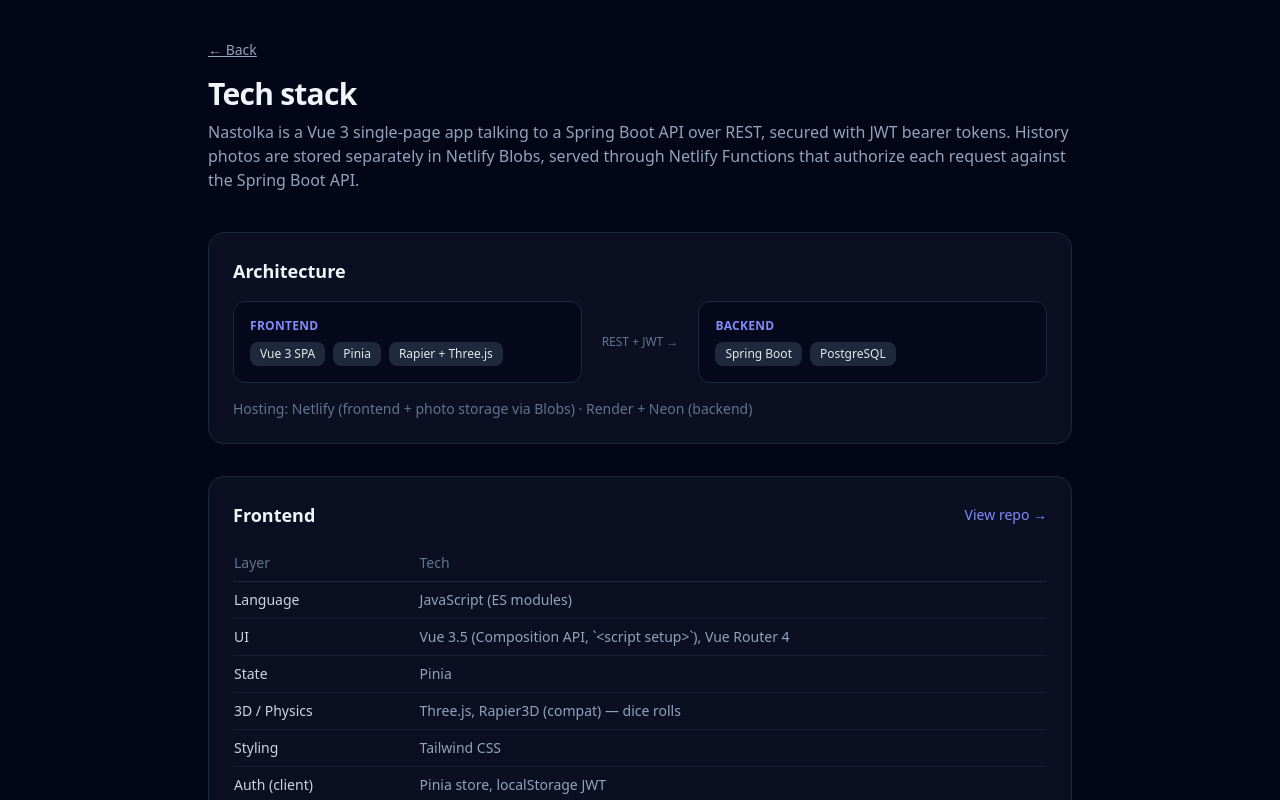
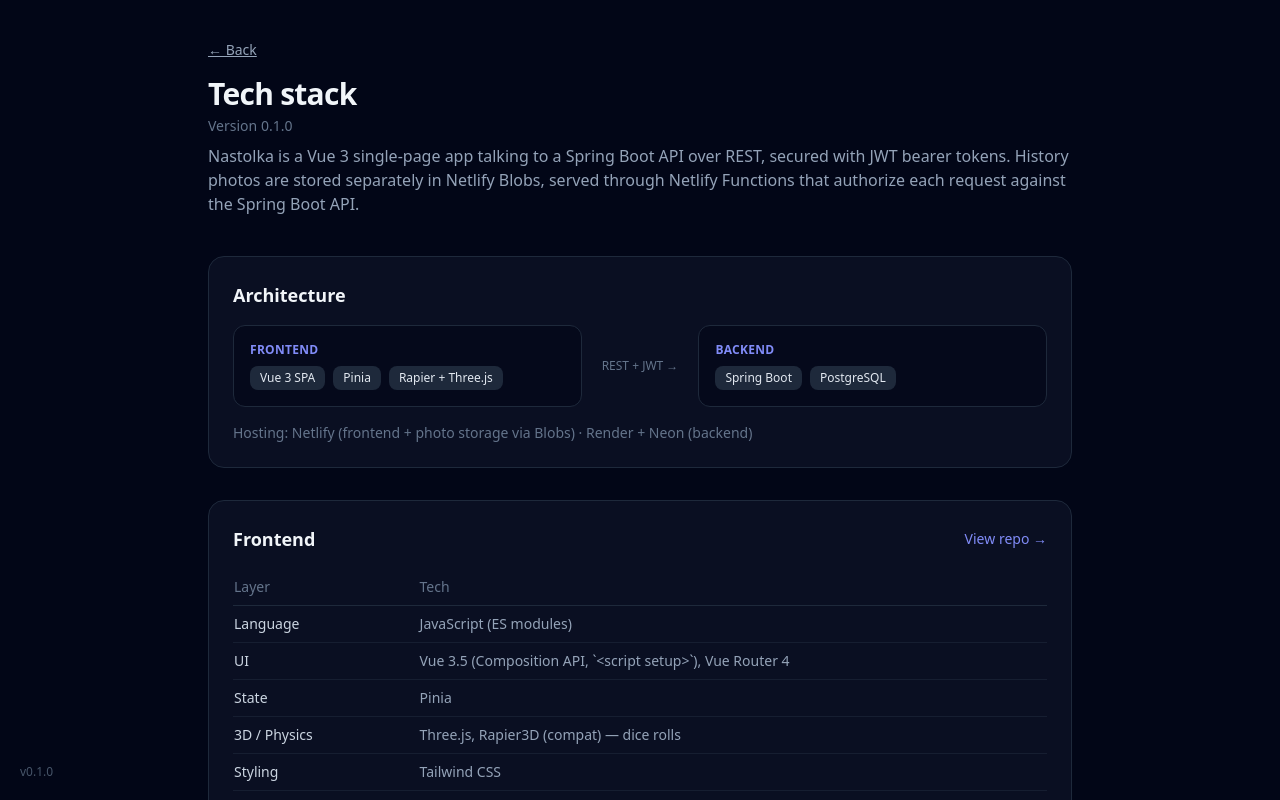
Before and after one commit to a1exymoroz/Nastolka, a Vue app: page /stack in a window 1280 px wide. Shown: the top 800 px of the page. Built offline with nearby package versions, Linux system fonts and the light colour scheme.

Commit message:
feat: add changelog and semantic versioning
Adopt semver for package.json, add CHANGELOG.md following Keep a
Changelog with a manual per-PR entry workflow, inject the package
version into the build via Vite, and surface it in the UI.

Closes #2

```diff
--- a/package.json
+++ b/package.json
@@ -1,7 +1,7 @@
 {
   "name": "nastolka",
   "private": true,
-  "version": "0.0.0",
+  "version": "0.1.0",
   "type": "module",
   "scripts": {
     "dev": "netlify dev",
--- a/src/App.vue
+++ b/src/App.vue
@@ -5,6 +5,7 @@
 
 const auth = useAuthStore()
 const route = useRoute()
+const appVersion = __APP_VERSION__
 
 onMounted(() => {
   auth.loadTokenFromStorage()
@@ -22,5 +23,7 @@
     >
       Tech stack
     </router-link>
+
+    <span class="fixed bottom-5 left-5 z-50 text-xs text-slate-600">v{{ appVersion }}</span>
   </div>
 </template>
--- a/src/views/Stack.vue
+++ b/src/views/Stack.vue
@@ -4,6 +4,7 @@
 
 const router = useRouter()
 const auth = useAuthStore()
+const appVersion = __APP_VERSION__
 
 const frontendRows = [
   { layer: 'Language', tech: 'JavaScript (ES modules)' },
@@ -84,6 +85,7 @@
         </button>
       </div>
       <h1 class="text-3xl font-bold tracking-tight">Tech stack</h1>
+      <p class="mt-1 text-sm text-slate-500">Version {{ appVersion }}</p>
       <p class="mt-2 text-slate-400">
         Nastolka is a Vue 3 single-page app talking to a Spring Boot API over REST, secured with
         JWT bearer tokens. History photos are stored separately in Netlify Blobs, served through
--- a/vite.config.js
+++ b/vite.config.js
@@ -1,11 +1,18 @@
 import { defineConfig } from 'vite'
 import vue from '@vitejs/plugin-vue'
+import { readFileSync } from 'node:fs'
+import { fileURLToPath } from 'node:url'
+
+const pkg = JSON.parse(
+  readFileSync(fileURLToPath(new URL('./package.json', import.meta.url)), 'utf-8')
+)
 
 export default defineConfig({
   plugins: [vue()],
-  // sockjs-client (used for the chat WebSocket transport) assumes a Node-style
-  // `global` object, which the browser doesn't have.
   define: {
+    // sockjs-client (used for the chat WebSocket transport) assumes a Node-style
+    // `global` object, which the browser doesn't have.
     global: 'globalThis',
+    __APP_VERSION__: JSON.stringify(pkg.version),
   },
 })
```
Also changed, not shown: 2 other files (tests, documents, lock files or other folders).
